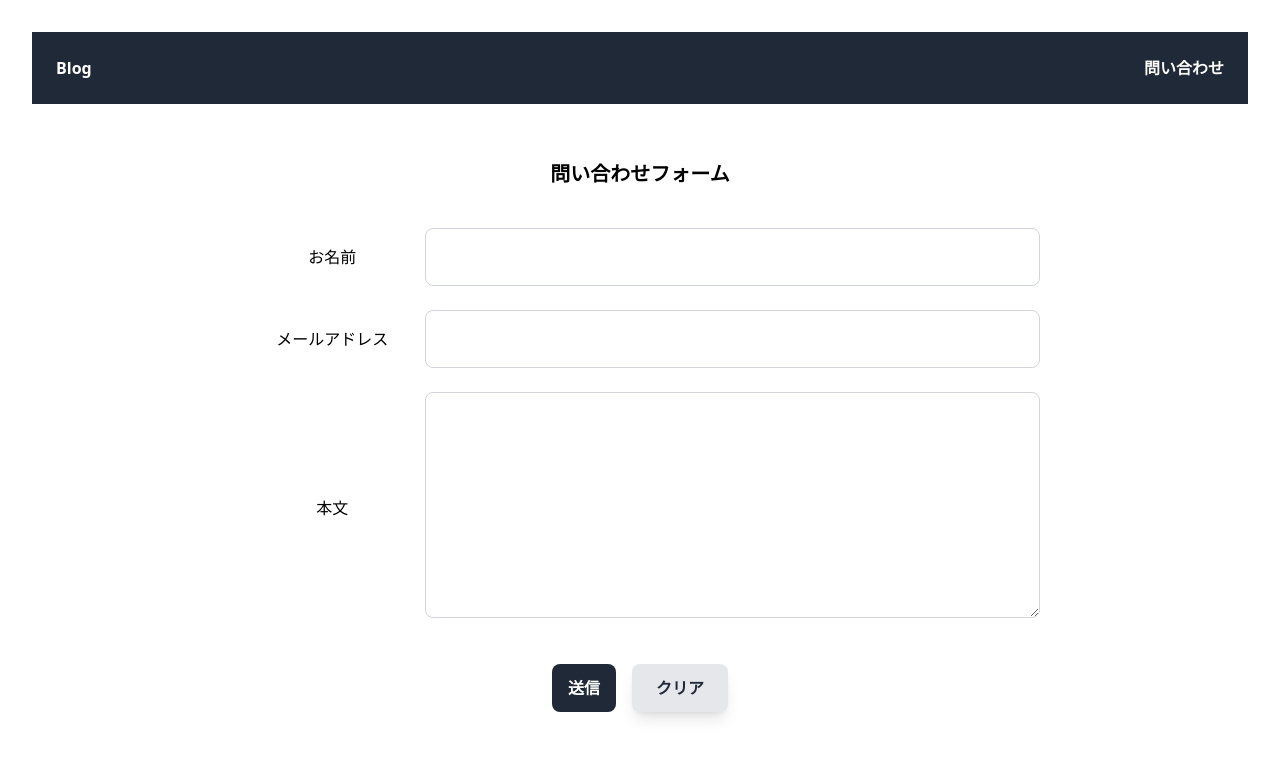
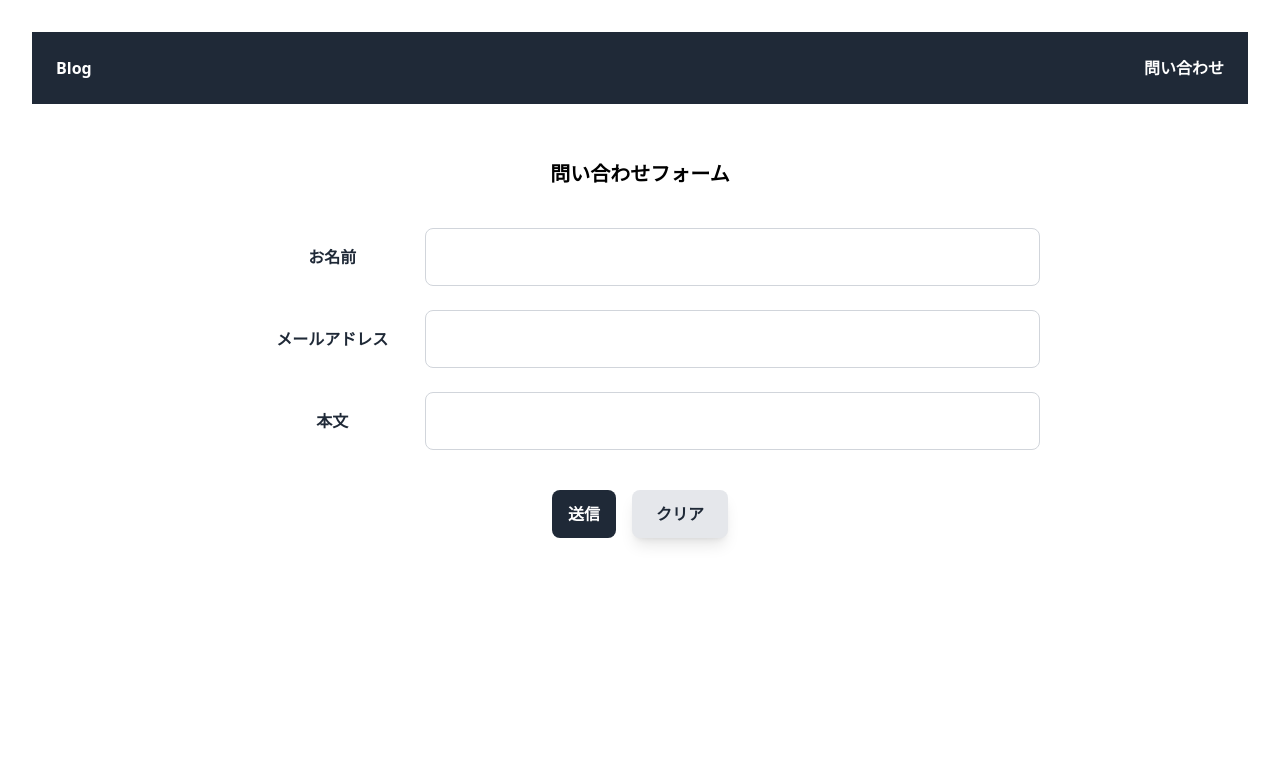
Before and after one commit to Kazuya-Sakashita/Chapter6-App, a React (Vite) app: page /contact in a window 1280 px wide. Shown: the top 758 px of the page. Built offline with nearby package versions, Linux system fonts and the light colour scheme.

Commit message:
Tailwindクラス名が共通なものとコンポーネント化

```diff
--- a/package.json
+++ b/package.json
@@ -15,6 +15,7 @@
     "prop-types": "^15.8.1",
     "react": "^18.3.1",
     "react-dom": "^18.3.1",
+    "react-hook-form": "^7.54.2",
     "react-router-dom": "^7.1.3"
   },
   "devDependencies": {
--- a/src/components/ContactForm.jsx
+++ b/src/components/ContactForm.jsx
@@ -1,4 +1,6 @@
 import { useForm } from "react-hook-form";
+import Label from "./common/Label";
+import Input from "./common/Input";
 
 const ContactForm = () => {
   const {
@@ -47,91 +49,56 @@ const ContactForm = () => {
       <form onSubmit={handleSubmit(onSubmit)}>
         {/* お名前フィールド */}
         <div className="flex justify-between items-center mb-6">
-          <label htmlFor="name" className="w-[240px]">
-            お名前
-          </label>
-          <div className="w-full">
-            <input
+          <Label htmlFor="name">お名前</Label>
+          <Input
             id="name"
-              disabled={isSubmitting}
-              className={`border border-gray-300 rounded-lg p-4 w-full ${
-                errors.name ? "border-red-500" : "border-gray-300"
-              }`}
-              {...register("name", {
+            register={register("name", {
               required: "お名前は必須です。",
               maxLength: {
                 value: 30,
                 message: "30文字以内で入力してください。",
               },
             })}
+            errors={errors.name}
           />
-            {errors.name && (
-              <p className="text-red-500 text-sm mt-1">{errors.name.message}</p>
-            )}
-          </div>
         </div>
 
         {/* メールアドレスフィールド */}
         <div className="flex justify-between items-center mb-6">
-          <label htmlFor="email" className="w-[240px]">
-            メールアドレス
-          </label>
-          <div className="w-full">
-            <input
+          <Label htmlFor="email">メールアドレス</Label>
+          <Input
             id="email"
             type="email"
-              disabled={isSubmitting}
-              className={`border border-gray-300 rounded-lg p-4 w-full ${
-                errors.email ? "border-red-500" : "border-gray-300"
-              }`}
-              {...register("email", {
+            register={register("email", {
               required: "メールアドレスは必須です。",
               pattern: {
                 value: /^[a-zA-Z0-9._%+-]+@[a-zA-Z0-9.-]+\.[a-zA-Z]{2,}$/,
                 message: "正しいメールアドレスを入力してください。",
               },
             })}
+            errors={errors.email}
           />
-            {errors.email && (
-              <p className="text-red-500 text-sm mt-1">
-                {errors.email.message}
-              </p>
-            )}
-          </div>
         </div>
 
         {/* 本文フィールド */}
         <div className="flex justify-between items-center mb-6">
-          <label htmlFor="message" className="w-[240px]">
-            本文
-          </label>
-          <div className="w-full">
-            <textarea
+          <Label htmlFor="message">本文</Label>
+          <Input
             id="message"
-              rows="8"
-              disabled={isSubmitting}
-              className={`w-full border border-gray-300 rounded-lg p-4 ${
-                errors.message ? "border-red-500" : "border-gray-300"
-              }`}
-              {...register("message", {
+            type="textarea"
+            register={register("message", {
               required: "本文は必須です。",
               maxLength: {
                 value: 500,
                 message: "本文は500文字以内で入力してください。",
               },
             })}
+            errors={errors.message}
           />
-            {errors.message && (
-              <p className="text-red-500 text-sm mt-1">
-                {errors.message.message}
-              </p>
-            )}
-          </div>
         </div>
 
         {/* ボタン群 */}
         <div className="flex justify-center mt-10">
-          {/* 送信ボタン */}
           <button
             type="submit"
             disabled={isSubmitting}
@@ -139,11 +106,9 @@ const ContactForm = () => {
           >
             {isSubmitting ? "送信中..." : "送信"}
           </button>
-          {/* クリアボタン */}
           <button
             type="button"
             onClick={() => reset()}
-            disabled={isSubmitting}
             className="py-3 px-6 font-bold text-gray-800 bg-gray-200 hover:bg-gray-300 rounded-lg shadow-lg transition-all"
           >
             クリア
--- a/src/components/PostCard.jsx
+++ b/src/components/PostCard.jsx
@@ -1,4 +1,5 @@
 import { Link } from "react-router-dom";
+import PropTypes from "prop-types";
 
 const PostCard = ({ post, isDetail = false }) => {
   // 日付をフォーマットする関数
@@ -55,4 +56,15 @@ const PostCard = ({ post, isDetail = false }) => {
     </div>
   );
 };
+
+PostCard.propTypes = {
+  post: PropTypes.shape({
+    id: PropTypes.number.isRequired, // post の ID は必須
+    title: PropTypes.string.isRequired, // post のタイトルは必須
+    content: PropTypes.string.isRequired, // post の内容は必須
+    createdAt: PropTypes.string.isRequired, // 日付は ISO 文字列として必須
+    categories: PropTypes.arrayOf(PropTypes.string), // categories は文字列配列（任意）
+  }).isRequired,
+  isDetail: PropTypes.bool, // isDetail はオプションで boolean 型
+};
 export default PostCard;
--- /dev/null
+++ b/src/components/common/ErrorMessage.jsx
@@ -0,0 +1,11 @@
+import PropTypes from "prop-types";
+
+const ErrorMessage = ({ message }) => {
+  return <p className="text-red-500 text-sm mt-1">{message}</p>;
+};
+
+ErrorMessage.propTypes = {
+  message: PropTypes.string.isRequired, // `message` は必須の string 型
+};
+
+export default ErrorMessage;
--- /dev/null
+++ b/src/components/common/Input.jsx
@@ -0,0 +1,31 @@
+import PropTypes from "prop-types";
+import ErrorMessage from "./ErrorMessage";
+
+const Input = ({ id, type = "text", register, errors, ...props }) => {
+  return (
+    <div className="w-full">
+      <input
+        id={id}
+        type={type}
+        className={`border rounded-lg p-4 w-full ${
+          errors ? "border-red-500" : "border-gray-300"
+        }`}
+        {...register}
+        {...props}
+      />
+      {/* ErrorMessage コンポーネントを使用 */}
+      {errors && <ErrorMessage message={errors.message} />}
+    </div>
+  );
+};
+
+Input.propTypes = {
+  id: PropTypes.string.isRequired, // `id` は必須の文字列
+  type: PropTypes.string, // `type` は文字列（デフォルト: "text"）
+  register: PropTypes.object.isRequired, // `register` はオブジェクト（useForm の register）
+  errors: PropTypes.shape({
+    message: PropTypes.string, // `errors.message` がある場合は文字列
+  }),
+};
+
+export default Input;
--- /dev/null
+++ b/src/components/common/Label.jsx
@@ -0,0 +1,16 @@
+import PropTypes from "prop-types";
+
+const Label = ({ htmlFor, children }) => {
+  return (
+    <label htmlFor={htmlFor} className="w-[240px] font-bold text-gray-800">
+      {children}
+    </label>
+  );
+};
+
+Label.propTypes = {
+  htmlFor: PropTypes.string.isRequired, // htmlFor は必須の文字列
+  children: PropTypes.node.isRequired, // children は必須の React ノード
+};
+
+export default Label;
```
Also changed, not shown: 1 other file (tests, documents, lock files or other folders). Lines whose indentation alone changed are shown as unchanged.
